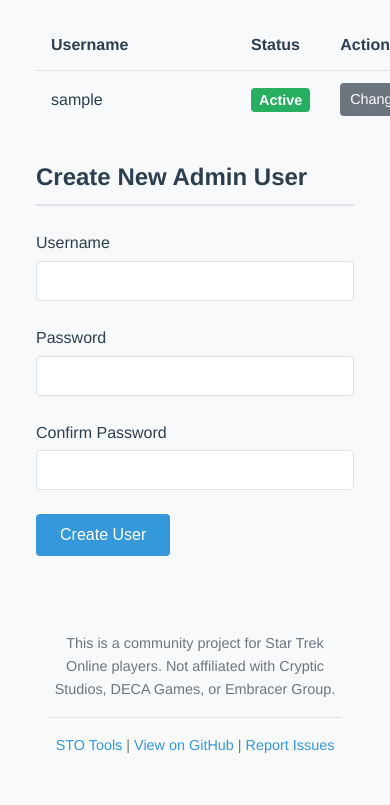
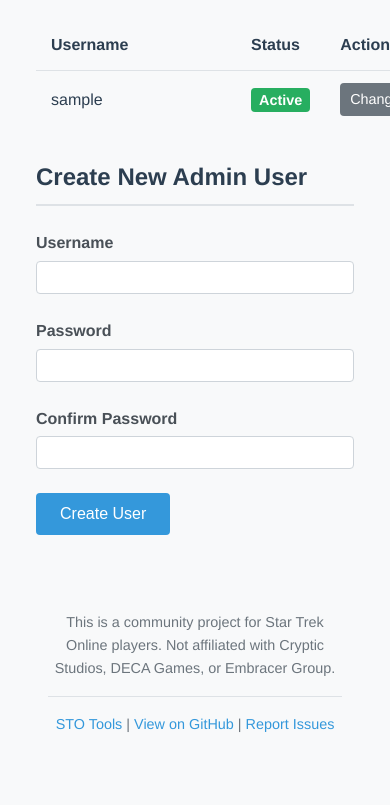
Before and after one commit to phillipod/SISTER, a Flask app: page /admin/users in a window 390 px wide; the page is wider, and only the part inside the window is pictured. Shown: the part 851-1656 px from the top of that part. After the commit the page ends 1583 px from the top of that part, so only its background shows below. Run offline with Flask 3, Linux system fonts and the light colour scheme; a user stored in the database is signed in; tables that the repository leaves empty hold one stand-in row (values such as "Sample post").

Commit message:
✨ Refactor CSS and HTML for browser filters: Updated styles for the browser filters section, improving layout and responsiveness. Renamed classes for consistency and enhanced visual presentation across related components.

```diff
--- a/sister_website/static/css/style.css
+++ b/sister_website/static/css/style.css
@@ -1610,16 +1610,15 @@ footer {
 }
 
 .admin-browser-main, .admin-users-form {
-    flex: 2;
-    min-width: 300px;
-}
-
-.admin-filters {
-    background-color: #ffffff;
+    flex: 1; /* take up remaining space */
+}
+
+.browser-filters {
+    background-color: #f8f9fa;
     padding: 15px;
-    border-radius: 8px;
+    border: 1px solid #dee2e6;
+    border-radius: 4px;
     margin-bottom: 20px;
-    border: 1px solid var(--border-color);
 }
 
 .tree-container {
@@ -1709,33 +1708,33 @@ footer {
 .error-message {
     color: var(--danger-color);
     background-color: #f8d7da;
+    border: 1px solid #f5c6cb;
     padding: 10px;
-    border: 1px solid #f5c6cb;
-    border-radius: 4px;
+    border-radius: 4px;
+    margin-top: 10px;
 }
 
 /* Forms */
-.admin-filters label, .admin-users-form label {
+.browser-filters label, .admin-users-form label {
     display: block;
     margin-bottom: 5px;
-    font-weight: 500;
-    color: var(--primary-color);
-}
-
-.admin-filters select, .form-input {
+    font-weight: bold;
+    color: #495057;
+}
+
+.browser-filters select, .form-input {
     width: 100%;
-    padding: 10px;
+    padding: 8px;
+    border: 1px solid #ced4da;
+    border-radius: 4px;
+    box-sizing: border-box; /* Important */
     background-color: #fff;
-    border: 1px solid var(--border-color);
-    color: var(--text-color);
-    border-radius: 4px;
-    box-sizing: border-box;
-    font-size: 1rem;
-}
-.admin-filters select:focus, .form-input:focus {
-    outline: none;
-    border-color: var(--accent-color);
-    box-shadow: 0 0 0 2px rgba(52, 152, 219, 0.2);
+}
+
+.browser-filters select:focus, .form-input:focus {
+    border-color: #80bdff;
+    outline: 0;
+    box-shadow: 0 0 0 0.2rem rgba(0,123,255,.25);
 }
 
 .input-error {
--- a/sister_website/templates/admin_screenshots.html
+++ b/sister_website/templates/admin_screenshots.html
@@ -13,7 +13,7 @@
 
     <div class="browser-controls">
         <!-- Filters across full width -->
-        <div class="screenshot-filters admin-filters">
+        <div class="screenshot-filters browser-filters">
             <form id="filter-form" class="filters-grid">
                 <div class="form-group">
                     <label for="platform-filter">Platform</label>
--- a/sister_website/templates/user_submissions.html
+++ b/sister_website/templates/user_submissions.html
@@ -11,7 +11,7 @@
     <h1>My Submissions</h1>
 
     <div class="browser-controls">
-        <div class="screenshot-filters">
+        <div class="screenshot-filters browser-filters">
             <form id="filter-form" class="filters-grid">
                 <div class="form-group">
                     <label for="platform-filter">Platform</label>
```
